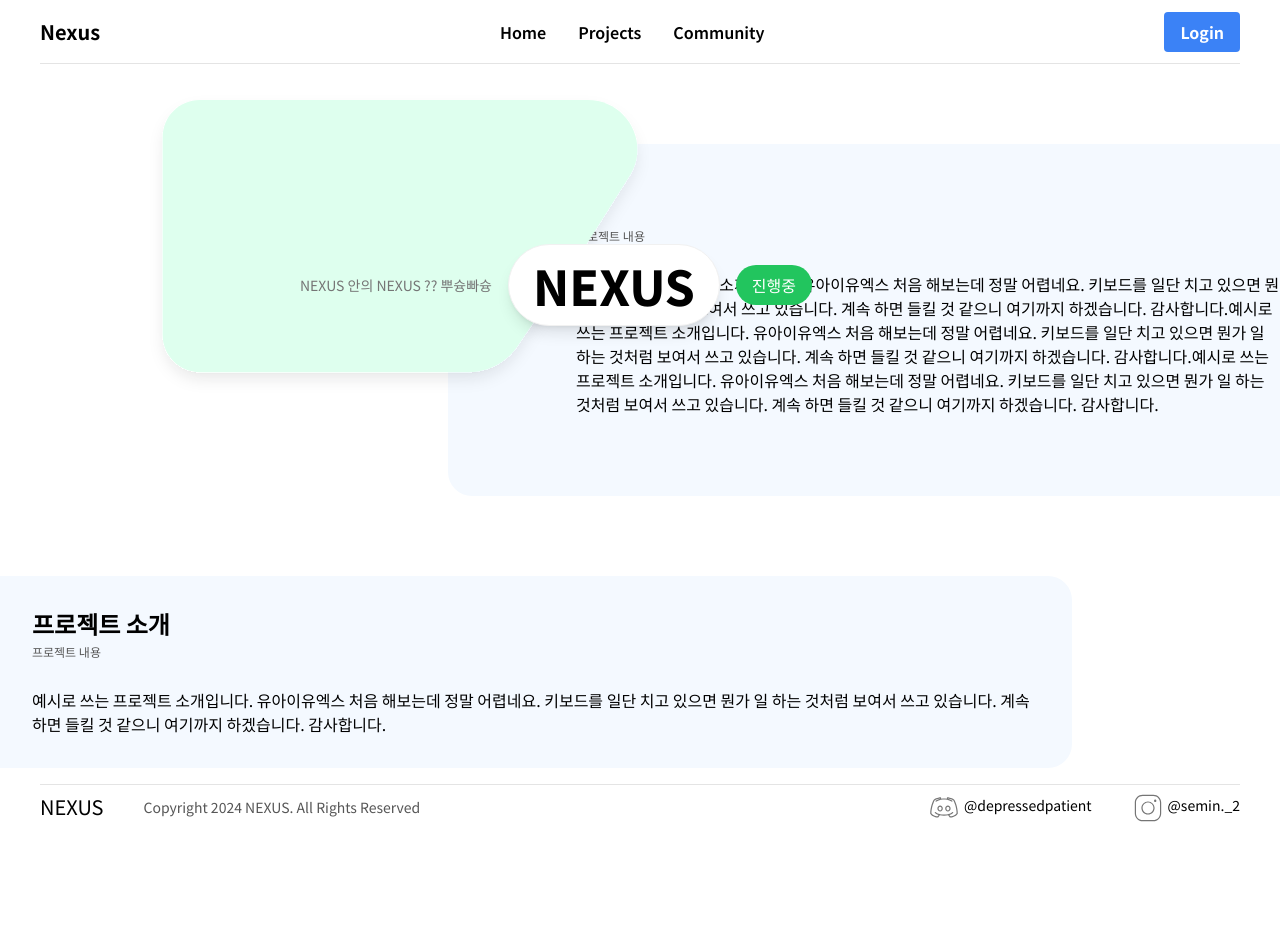
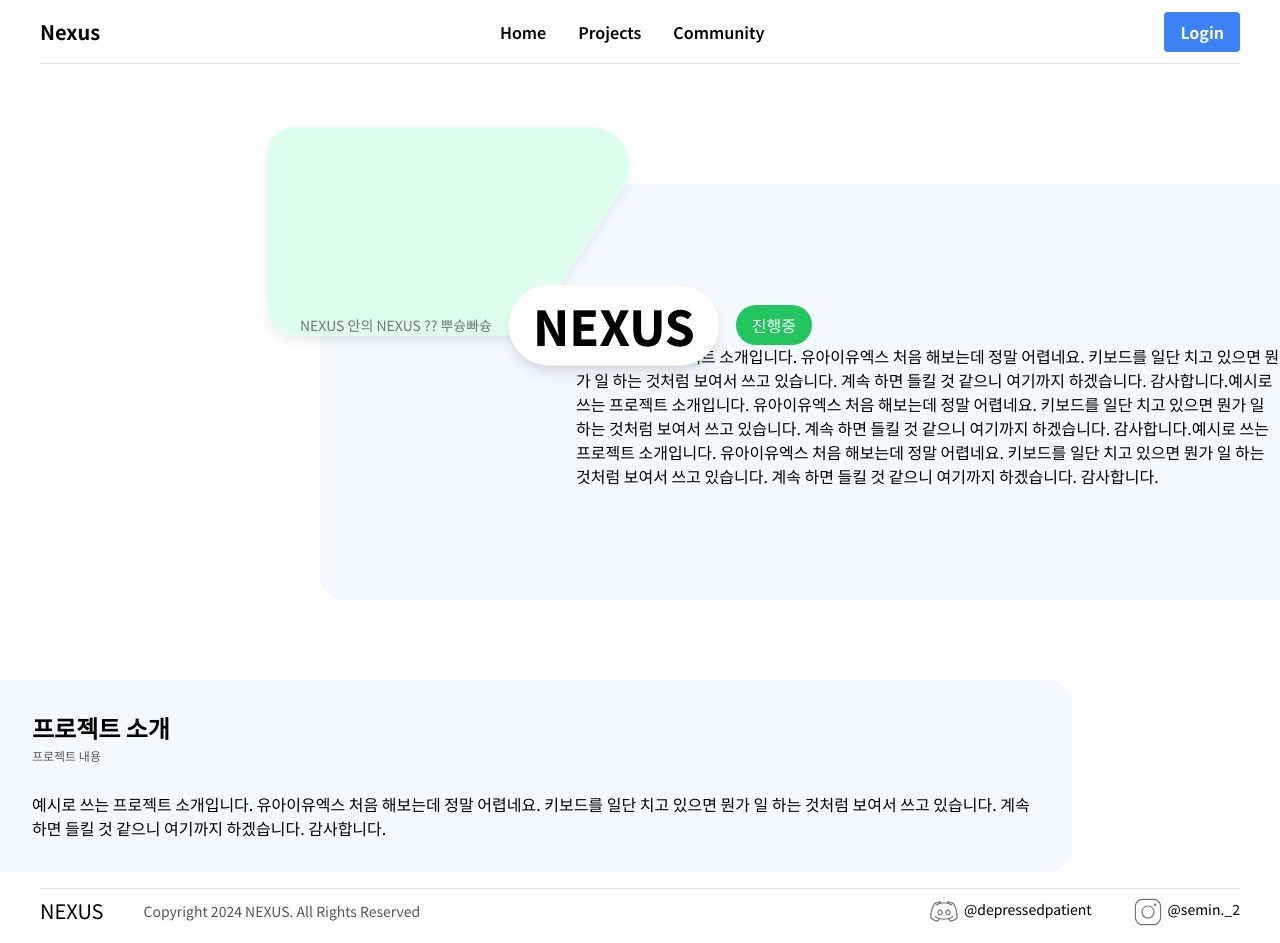
Before and after one commit to wwwcomcomcomcom/nexus-fe, a React (Vite) app: page /project/1 in a window 1280 px wide. Before the commit the page ends 839 px from the top, so only its background shows below. Built offline with nearby package versions, Linux system fonts and the light colour scheme.

Commit message:
fix section padding

```diff
--- a/src/page/ProjectPage.tsx
+++ b/src/page/ProjectPage.tsx
@@ -9,9 +9,21 @@ function ProjectPage(/*props: DivProps*/) {
 
   return (
     <main className="">
-      <div className="relative my-20">
+      <div className="relative my-20 pt-10">
         <div className="relative ">
-          <section className="block bg-[#F4F9FF] rounded-l-3xl ml-[35%] align-start py-20 pl-32 max-h-[70vh] overflow-y-auto z-50">
+          <GreenTopBox className="absolute top-[-70px] ml-64 z-10 h-auto w-[30%]" />
+          <div className="absolute top-[100px] left-[300px] z-30 flex items-center space-x-4 ">
+            <a className="grid text-[#757575] text-sm">
+              NEXUS 안의 NEXUS ?? 뿌슝빠슝
+            </a>
+            <h1 className="inline-block gird text-5xl font-extrabold bg-white p-4 px-6 rounded-full border-[#F1F1F1] border-[1px] shadow-lg">
+              NEXUS
+            </h1>
+            <span className="bg-green-500 text-white py-2 px-4 rounded-full grid">
+              진행중
+            </span>
+          </div>
+          <section className="block bg-[#F4F9FF] rounded-l-3xl ml-[25%] align-start py-28 pl-[20%] max-h-[70vh] overflow-y-auto z-50">
             <h2 className="text-xs pb-7 pt-1 text-[#565656] z-20">
               프로젝트 내용
             </h2>
@@ -28,18 +40,6 @@ function ProjectPage(/*props: DivProps*/) {
               같으니 여기까지 하겠습니다. 감사합니다.
             </p>
           </section>
-          <GreenTopBox className="absolute top-[-50px] left-[50px] z-10 h-[300px]" />
-          <div className="absolute top-[100px] left-[300px] z-30 flex items-center space-x-4 ">
-            <a className="grid text-[#757575] text-sm">
-              NEXUS 안의 NEXUS ?? 뿌슝빠슝
-            </a>
-            <h1 className="inline-block gird text-5xl font-extrabold bg-white p-4 px-6 rounded-full border-[#F1F1F1] border-[1px] shadow-lg">
-              NEXUS
-            </h1>
-            <span className="bg-green-500 text-white py-2 px-4 rounded-full grid">
-              진행중
-            </span>
-          </div>
         </div>
       </div>
 
```
